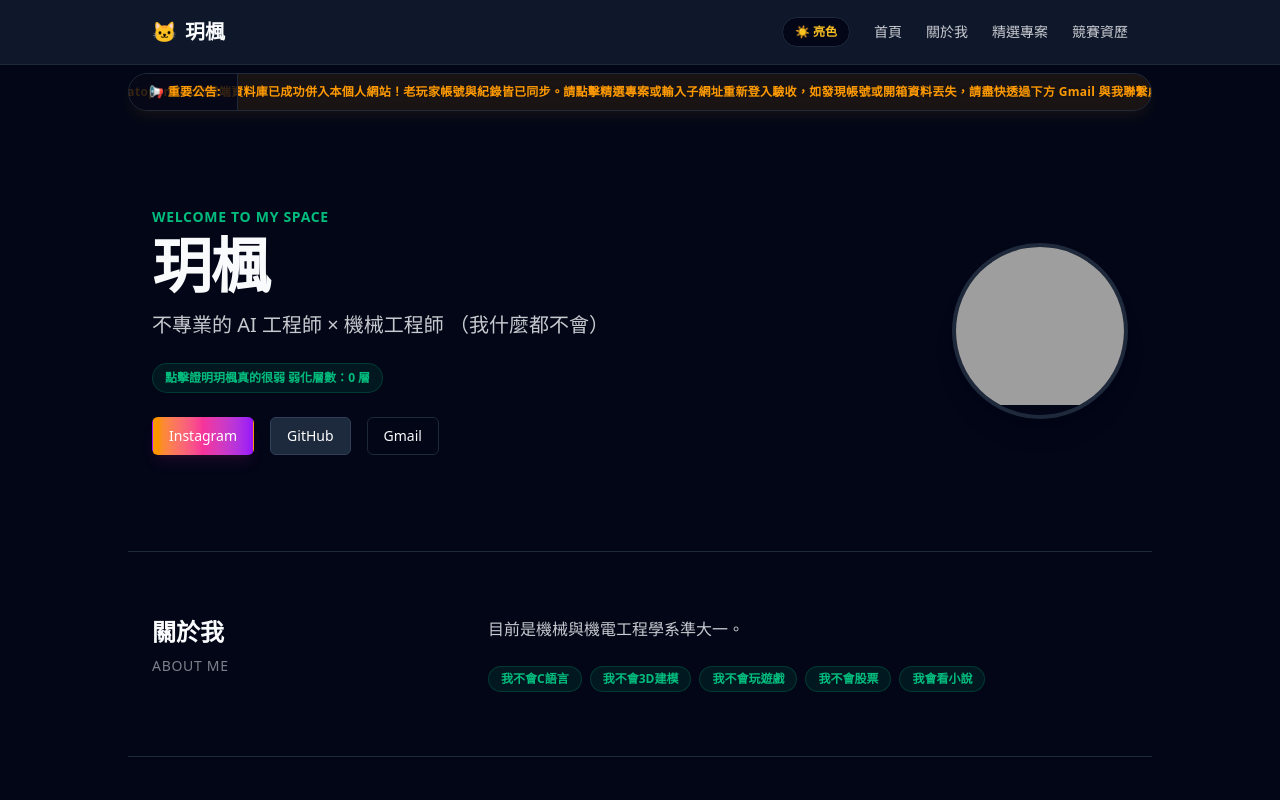
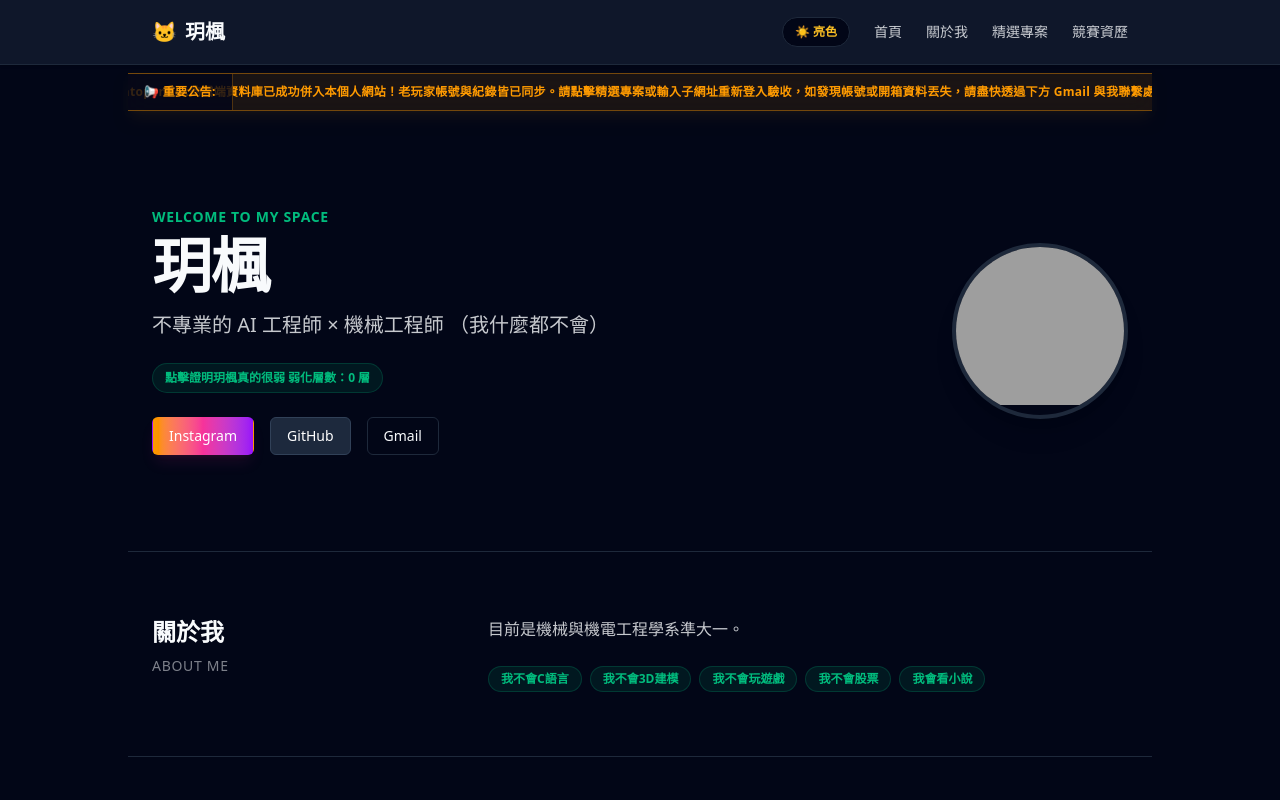
Before and after one commit to moonfall000/YueFon, a Next.js app: page / in a window 1280 px wide. Shown: the top 800 px of the page. Built offline with nearby package versions, Linux system fonts and the light colour scheme; grey boxes are pictures that could not be loaded.

Commit message:
公告欄去圓角

```diff
--- a/app/Announcement.js
+++ b/app/Announcement.js
@@ -3,14 +3,15 @@
 
 export default function Announcement() {
   return (
-    /* 💡 80% 置中懸浮核心：
-       1. mt-2：讓它跟上方的 Navbar 保持一點精緻的懸浮空隙。
-       2. max-w-[80vw] mx-auto：寬度死死鎖定在全螢幕的 80% 並且自動左右置中。
-       3. rounded-full：兩端長出完美的膠囊圓角。 */
-    <div className="sticky top-16 z-50 max-w-[80vw] mx-auto mt-2 select-none backdrop-blur-md bg-amber-500/10 border rounded-full overflow-hidden shadow-lg shadow-amber-500/5" style={{ borderColor: 'var(--card-border)' }}>
+    /* 💡 80% 直角金黃雙線核心：
+       1. max-w-[80vw] mx-auto mt-2：維持 80% 寬度、左右自動置中，並與 Navbar 保持微幅懸浮。
+       2. rounded-none：徹底拔除圓角，回歸最俐落的硬核直角。
+       3. border-y border-amber-500/40：精確在上下各拉出一條發光的金黃色細線。 */
+    <div className="sticky top-16 z-50 max-w-[80vw] mx-auto mt-2 select-none backdrop-blur-md bg-amber-500/10 rounded-none border-y border-amber-500/40 overflow-hidden shadow-lg shadow-amber-500/5">
       <div className="w-full flex items-center h-9 text-xs font-bold text-amber-500 tracking-wide">
-        {/* 左側固定標籤也一併換成漂亮的圓角防漏 */}
-        <span className="pl-5 pr-4 bg-slate-950/80 h-full flex items-center shrink-0 border-r z-20" style={{ borderColor: 'var(--card-border)' }}>📢 重要公告:</span>
+        {/* 左側固定標籤：右邊框維持與整條公告連動的金黃細線 */}
+        <span className="pl-4 pr-4 bg-slate-950/80 h-full flex items-center shrink-0 border-r border-amber-500/30 z-20">📢 重要公告:</span>
+
         <div className="flex gap-8 whitespace-nowrap animate-[marquee_25s_linear_infinite] hover:[animation-play-state:paused] cursor-pointer">
 
           <span>【重要公告-遷移】原獨立專案2048catopenbox的雲端資料庫已成功併入本個人網站！老玩家帳號與紀錄皆已同步。請點擊精選專案或輸入子網址重新登入驗收，如發現帳號或開箱資料丟失，請盡快透過下方 Gmail 與我聯繫處理。</span>
```
